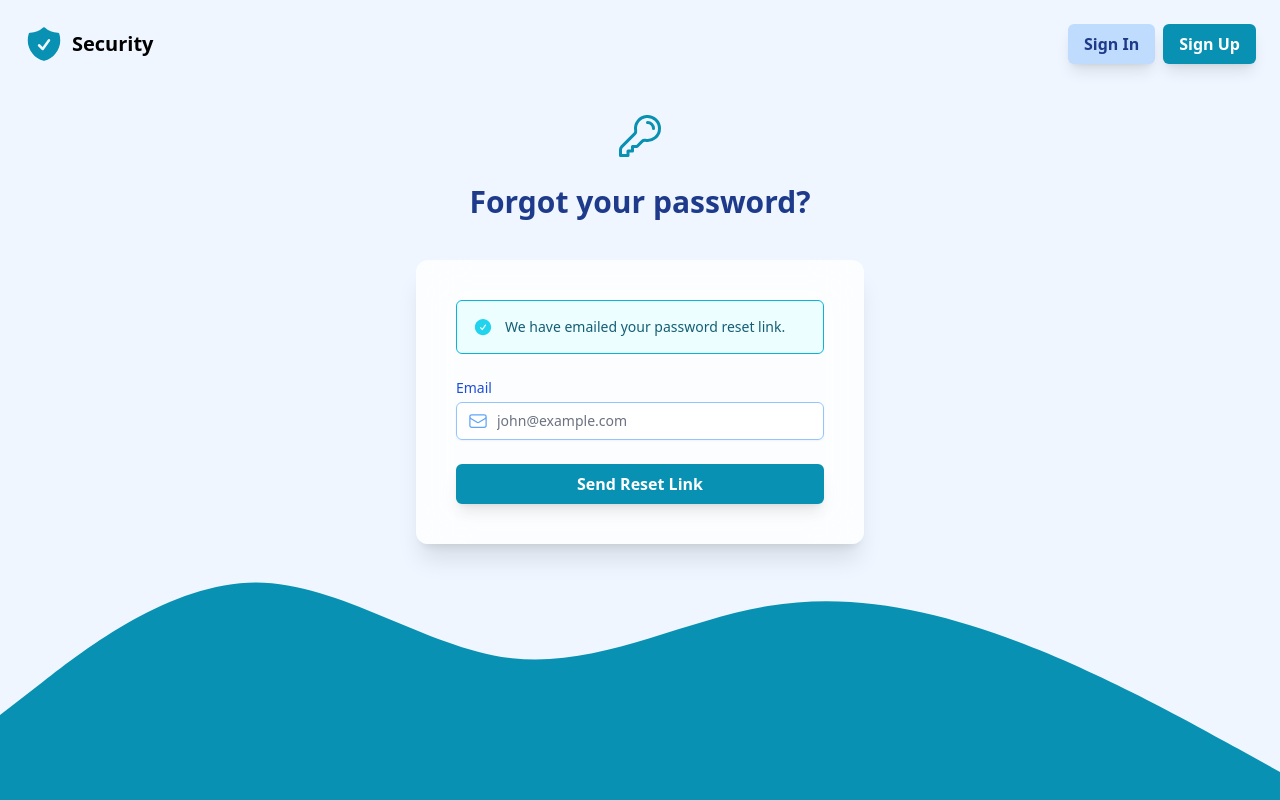
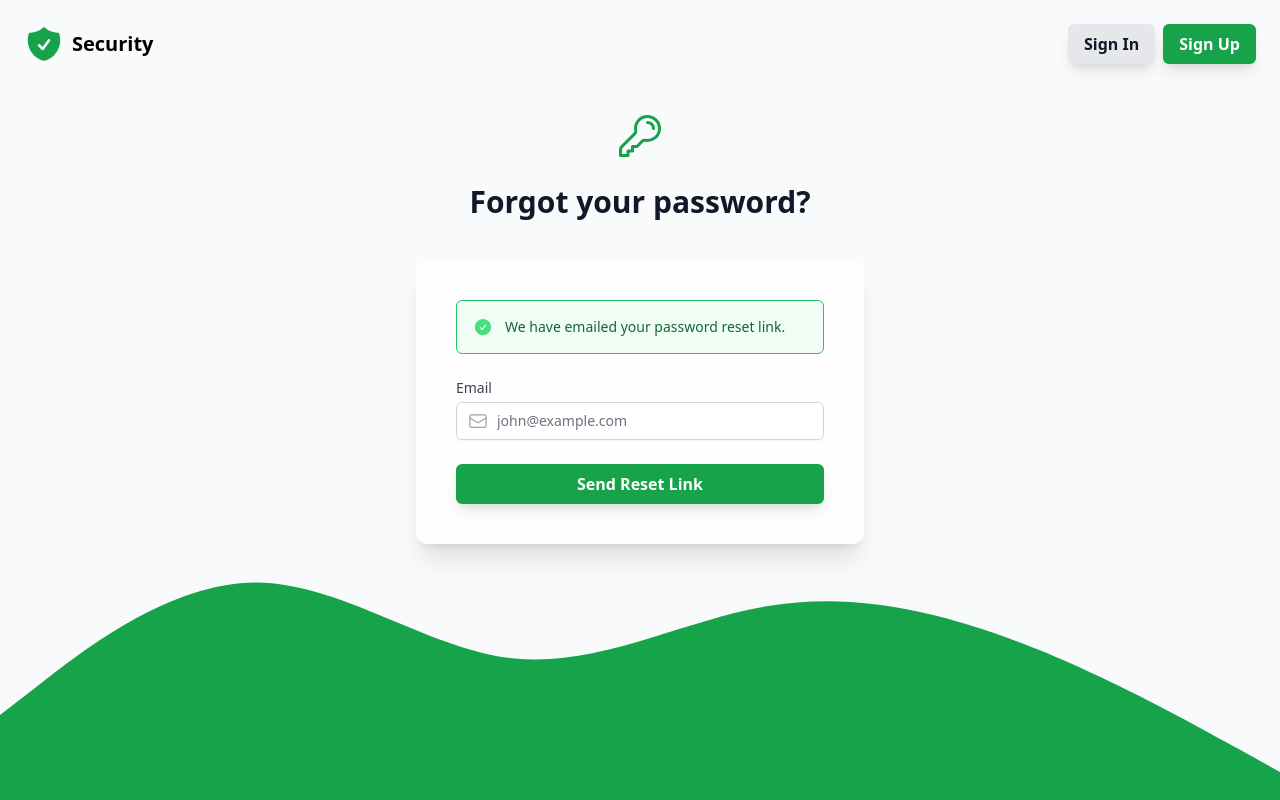
Before and after one commit to igorbabko/build-with-tailwindcss, a website: page forgot-password.html in a window 1280 px wide. Drawn offline with Linux system fonts and the light colour scheme.

Commit message:
Reset color theme

```diff
--- a/forgot-password.html
+++ b/forgot-password.html
@@ -7,49 +7,49 @@
     <link href="/output.css" rel="stylesheet" />
     <title>Security</title>
   </head>
-  <body class="min-h-screen bg-secondary-50 bg-fixed bg-bottom bg-no-repeat">
-    <svg class="fixed bottom-0 fill-primary-600" xmlns="http://www.w3.org/2000/svg" viewBox="0 0 1440 320"><path fill-opacity="1" d="M0,224L48,186.7C96,149,192,75,288,74.7C384,75,480,149,576,160C672,171,768,117,864,101.3C960,85,1056,107,1152,144C1248,181,1344,235,1392,261.3L1440,288L1440,320L1392,320C1344,320,1248,320,1152,320C1056,320,960,320,864,320C768,320,672,320,576,320C480,320,384,320,288,320C192,320,96,320,48,320L0,320Z"></path></svg>
+  <body class="min-h-screen bg-gray-50 bg-fixed bg-bottom bg-no-repeat">
+    <svg class="fixed bottom-0 fill-green-600" xmlns="http://www.w3.org/2000/svg" viewBox="0 0 1440 320"><path fill-opacity="1" d="M0,224L48,186.7C96,149,192,75,288,74.7C384,75,480,149,576,160C672,171,768,117,864,101.3C960,85,1056,107,1152,144C1248,181,1344,235,1392,261.3L1440,288L1440,320L1392,320C1344,320,1248,320,1152,320C1056,320,960,320,864,320C768,320,672,320,576,320C480,320,384,320,288,320C192,320,96,320,48,320L0,320Z"></path></svg>
     <header class="flex items-center justify-between p-6">
       <a href="register.html" class="flex items-center gap-2">
-        <svg class="h-10 text-primary-600" xmlns="http://www.w3.org/2000/svg" viewBox="0 0 24 24" fill="currentColor">
+        <svg class="h-10 text-green-600" xmlns="http://www.w3.org/2000/svg" viewBox="0 0 24 24" fill="currentColor">
           <path fill-rule="evenodd" d="M12.516 2.17a.75.75 0 00-1.032 0 11.209 11.209 0 01-7.877 3.08.75.75 0 00-.722.515A12.74 12.74 0 002.25 9.75c0 5.942 4.064 10.933 9.563 12.348a.749.749 0 00.374 0c5.499-1.415 9.563-6.406 9.563-12.348 0-1.39-.223-2.73-.635-3.985a.75.75 0 00-.722-.516l-.143.001c-2.996 0-5.717-1.17-7.734-3.08zm3.094 8.016a.75.75 0 10-1.22-.872l-3.236 4.53L9.53 12.22a.75.75 0 00-1.06 1.06l2.25 2.25a.75.75 0 001.14-.094l3.75-5.25z" clip-rule="evenodd" />
         </svg>
         <span class="text-xl font-black">Security</span>
       </a>
       <div class="flex gap-2">
-        <a href="login.html" class="rounded-md bg-secondary-200 py-2 px-4 font-semibold text-secondary-900 shadow-lg transition duration-150 ease-in-out hover:bg-secondary-300 hover:shadow-xl focus:shadow-xl focus:outline-none focus:ring-2 focus:ring-secondary-300 focus:ring-offset-2">Sign In</a>
-        <a href="register.html" class="rounded-md bg-primary-600 py-2 px-4 font-semibold text-white shadow-lg transition duration-150 ease-in-out hover:bg-primary-700 hover:shadow-xl focus:shadow-xl focus:outline-none focus:ring-2 focus:ring-primary-500 focus:ring-offset-2">Sign Up</a>
+        <a href="login.html" class="rounded-md bg-gray-200 py-2 px-4 font-semibold text-gray-900 shadow-lg transition duration-150 ease-in-out hover:bg-gray-300 hover:shadow-xl focus:shadow-xl focus:outline-none focus:ring-2 focus:ring-gray-300 focus:ring-offset-2">Sign In</a>
+        <a href="register.html" class="rounded-md bg-green-600 py-2 px-4 font-semibold text-white shadow-lg transition duration-150 ease-in-out hover:bg-green-700 hover:shadow-xl focus:shadow-xl focus:outline-none focus:ring-2 focus:ring-green-500 focus:ring-offset-2">Sign Up</a>
       </div>
     </header>
     <main class="flex flex-col justify-center p-6 pb-12">
       <div class="mx-auto max-w-md">
-        <svg class="mx-auto h-12 text-primary-600" xmlns="http://www.w3.org/2000/svg" fill="none" viewBox="0 0 24 24" stroke-width="1.5" stroke="currentColor">
+        <svg class="mx-auto h-12 text-green-600" xmlns="http://www.w3.org/2000/svg" fill="none" viewBox="0 0 24 24" stroke-width="1.5" stroke="currentColor">
           <path stroke-linecap="round" stroke-linejoin="round" d="M15.75 5.25a3 3 0 013 3m3 0a6 6 0 01-7.029 5.912c-.563-.097-1.159.026-1.563.43L10.5 17.25H8.25v2.25H6v2.25H2.25v-2.818c0-.597.237-1.17.659-1.591l6.499-6.499c.404-.404.527-1 .43-1.563A6 6 0 1121.75 8.25z" />
         </svg>
-        <h2 class="mt-2 text-2xl font-bold text-secondary-900 sm:mt-6 sm:text-3xl">Forgot your password?</h2>
+        <h2 class="mt-2 text-2xl font-bold text-gray-900 sm:mt-6 sm:text-3xl">Forgot your password?</h2>
       </div>
       <div class="mx-auto mt-6 w-full max-w-md rounded-xl bg-white/80 p-6 shadow-xl backdrop-blur-xl sm:mt-10 sm:p-10">
-        <div class="flex gap-3 rounded-md border border-primary-500 bg-primary-50 p-4">
-          <svg class="h-5 w-5 text-primary-400" xmlns="http://www.w3.org/2000/svg" viewBox="0 0 24 24" fill="currentColor">
+        <div class="flex gap-3 rounded-md border border-green-500 bg-green-50 p-4">
+          <svg class="h-5 w-5 text-green-400" xmlns="http://www.w3.org/2000/svg" viewBox="0 0 24 24" fill="currentColor">
             <path fill-rule="evenodd" d="M2.25 12c0-5.385 4.365-9.75 9.75-9.75s9.75 4.365 9.75 9.75-4.365 9.75-9.75 9.75S2.25 17.385 2.25 12zm13.36-1.814a.75.75 0 10-1.22-.872l-3.236 4.53L9.53 12.22a.75.75 0 00-1.06 1.06l2.25 2.25a.75.75 0 001.14-.094l3.75-5.25z" clip-rule="evenodd" />
           </svg>
-          <h3 class="text-sm font-medium text-primary-800">We have emailed your password reset link.</h3>
+          <h3 class="text-sm font-medium text-green-800">We have emailed your password reset link.</h3>
         </div>
         <form action="#" autocomplete="off" class="mt-6 space-y-6">
           <div>
-            <label for="email" class="block text-sm font-medium text-secondary-700">Email</label>
+            <label for="email" class="block text-sm font-medium text-gray-700">Email</label>
             <div class="relative mt-1 rounded-md shadow-sm">
               <div class="absolute inset-y-0 left-0 flex items-center pl-3">
-                <svg class="h-5 w-5 text-secondary-400" xmlns="http://www.w3.org/2000/svg" fill="none" viewBox="0 0 24 24" stroke-width="1.5" stroke="currentColor">
+                <svg class="h-5 w-5 text-gray-400" xmlns="http://www.w3.org/2000/svg" fill="none" viewBox="0 0 24 24" stroke-width="1.5" stroke="currentColor">
                   <path stroke-linecap="round" stroke-linejoin="round" d="M21.75 6.75v10.5a2.25 2.25 0 01-2.25 2.25h-15a2.25 2.25 0 01-2.25-2.25V6.75m19.5 0A2.25 2.25 0 0019.5 4.5h-15a2.25 2.25 0 00-2.25 2.25m19.5 0v.243a2.25 2.25 0 01-1.07 1.916l-7.5 4.615a2.25 2.25 0 01-2.36 0L3.32 8.91a2.25 2.25 0 01-1.07-1.916V6.75" />
                 </svg>
               </div>
-              <input type="email" id="email" name="email" class="w-full rounded-md border-secondary-300 pl-10 text-sm focus:border-primary-500 focus:ring-primary-500" placeholder="john@example.com" />
+              <input type="email" id="email" name="email" class="w-full rounded-md border-gray-300 pl-10 text-sm focus:border-green-500 focus:ring-green-500" placeholder="john@example.com" />
             </div>
           </div>
 
           <div>
-            <a href="reset-password.html" class="flex items-center justify-center rounded-md bg-primary-600 py-2 px-4 font-semibold text-white shadow-lg transition duration-150 ease-in-out hover:bg-primary-700 hover:shadow-xl focus:shadow-xl focus:outline-none focus:ring-2 focus:ring-primary-500 focus:ring-offset-2">Send Reset Link</a>
+            <a href="reset-password.html" class="flex items-center justify-center rounded-md bg-green-600 py-2 px-4 font-semibold text-white shadow-lg transition duration-150 ease-in-out hover:bg-green-700 hover:shadow-xl focus:shadow-xl focus:outline-none focus:ring-2 focus:ring-green-500 focus:ring-offset-2">Send Reset Link</a>
           </div>
         </form>
       </div>
--- a/tailwind.config.js
+++ b/tailwind.config.js
@@ -1,14 +1,8 @@
-const colors = require('tailwindcss/colors')
-
 /** @type {import('tailwindcss').Config} */
 module.exports = {
   content: ["*.html"],
   theme: {
     extend: {
-      colors: {
-        primary: colors.cyan,
-        secondary: colors.blue,
-      },
     },
   },
   plugins: [
```
Also changed, not shown: output.css.
